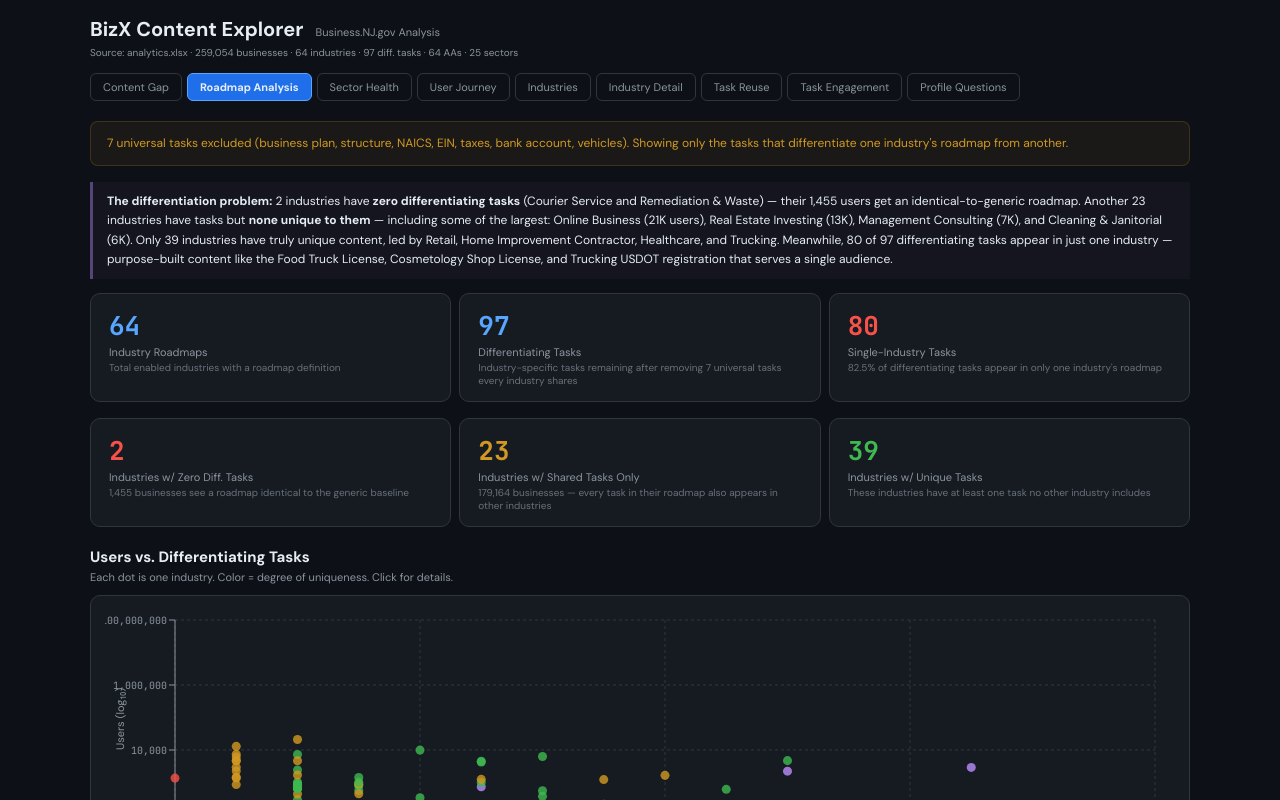
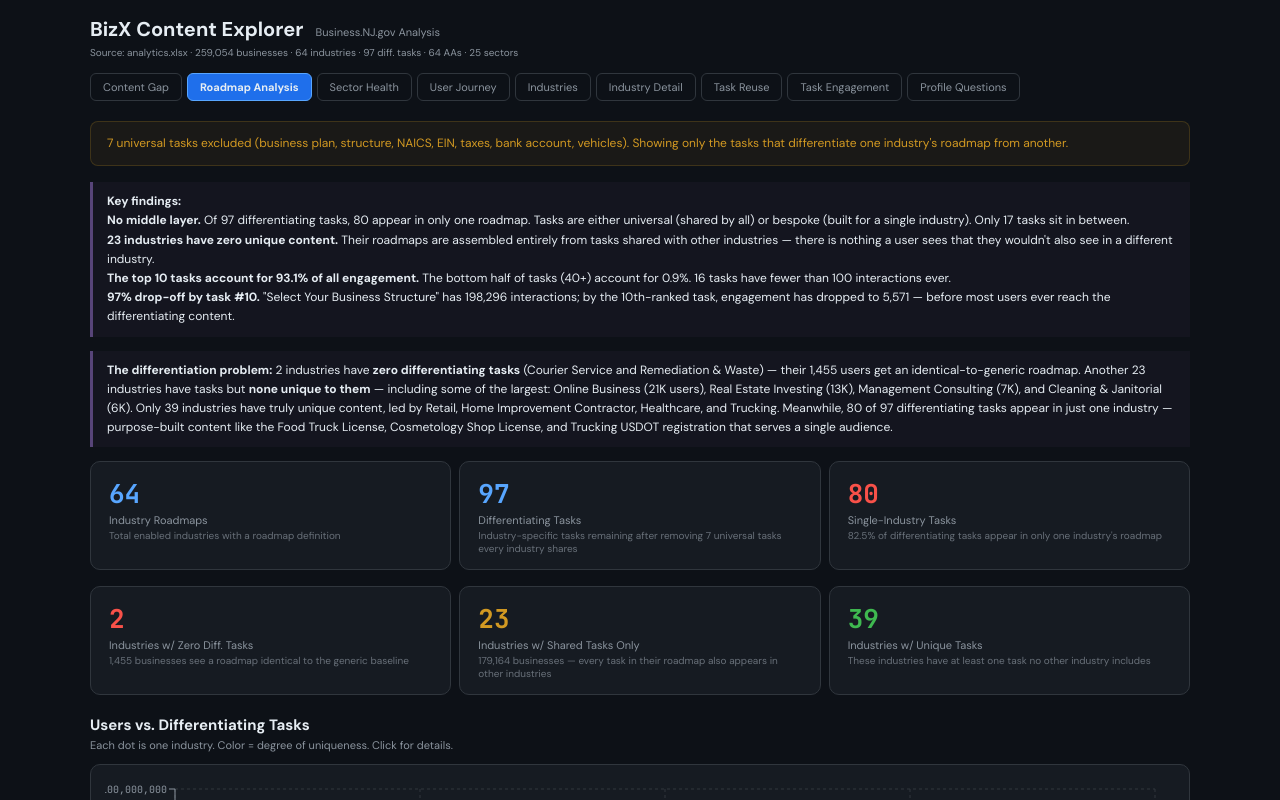
Before and after one commit to amykirchhoff/Roadmap, a React (Vite) app: page / in a window 1280 px wide. Both pictures are taken after a click on the button "Roadmap Analysis". Shown: the top 800 px of the page. Built offline with nearby package versions, Linux system fonts and the light colour scheme.

Commit message:
Add files via upload

```diff
--- a/src/App.jsx
+++ b/src/App.jsx
@@ -137,6 +137,13 @@ export default function App() {
     const oneTasks = inds.filter(i=>i.totalDiffTasks===1).sort((a,b)=>b.users-a.users);
     return (<div>
       <Alert color={C.orange}>7 universal tasks excluded (business plan, structure, NAICS, EIN, taxes, bank account, vehicles). Showing only the tasks that differentiate one industry's roadmap from another.</Alert>
+      <Insight>
+        <strong>Key findings:</strong><br/>
+        <strong>No middle layer.</strong> Of {DATA.totalDiffTasks} differentiating tasks, {uniqueOnly.length} appear in only one roadmap. Tasks are either universal (shared by all) or bespoke (built for a single industry). Only {DATA.totalDiffTasks - uniqueOnly.length} tasks sit in between.<br/>
+        <strong>23 industries have zero unique content.</strong> Their roadmaps are assembled entirely from tasks shared with other industries — there is nothing a user sees that they wouldn't also see in a different industry.<br/>
+        <strong>The top 10 tasks account for {pct(tp.slice(0,10).reduce((s,t)=>s+t.total,0), tp.reduce((s,t)=>s+t.total,0))} of all engagement.</strong> The bottom half of tasks ({Math.floor(tp.length/2)}+) account for {pct(tp.slice(Math.floor(tp.length/2)).reduce((s,t)=>s+t.total,0), tp.reduce((s,t)=>s+t.total,0))}. {tp.filter(t=>t.total<100).length} tasks have fewer than 100 interactions ever.<br/>
+        <strong>97% drop-off by task #10.</strong> "Select Your Business Structure" has {fmt(tp[0]?.total)} interactions; by the 10th-ranked task, engagement has dropped to {fmt(tp[9]?.total)} — before most users ever reach the differentiating content.
+      </Insight>
       <Insight><strong>The differentiation problem:</strong> {diffStats.zeroDiff.length} industries have <strong>zero differentiating tasks</strong> (Courier Service and Remediation &amp; Waste) — their {fmt(diffStats.zeroDiffUsers)} users get an identical-to-generic roadmap. Another {diffStats.noUnique.length} industries have tasks but <strong>none unique to them</strong> — including some of the largest: Online Business (21K users), Real Estate Investing (13K), Management Consulting (7K), and Cleaning &amp; Janitorial (6K). Only {diffStats.hasUnique.length} industries have truly unique content, led by Retail, Home Improvement Contractor, Healthcare, and Trucking. Meanwhile, {uniqueOnly.length} of {DATA.totalDiffTasks} differentiating tasks appear in just one industry — purpose-built content like the Food Truck License, Cosmetology Shop License, and Trucking USDOT registration that serves a single audience.</Insight>
       <div style={{display:"flex",gap:8,flexWrap:"wrap",marginBottom:16}}>
         <Stat label="Industry Roadmaps" value={inds.length} sub="Total enabled industries with a roadmap definition" />
```
